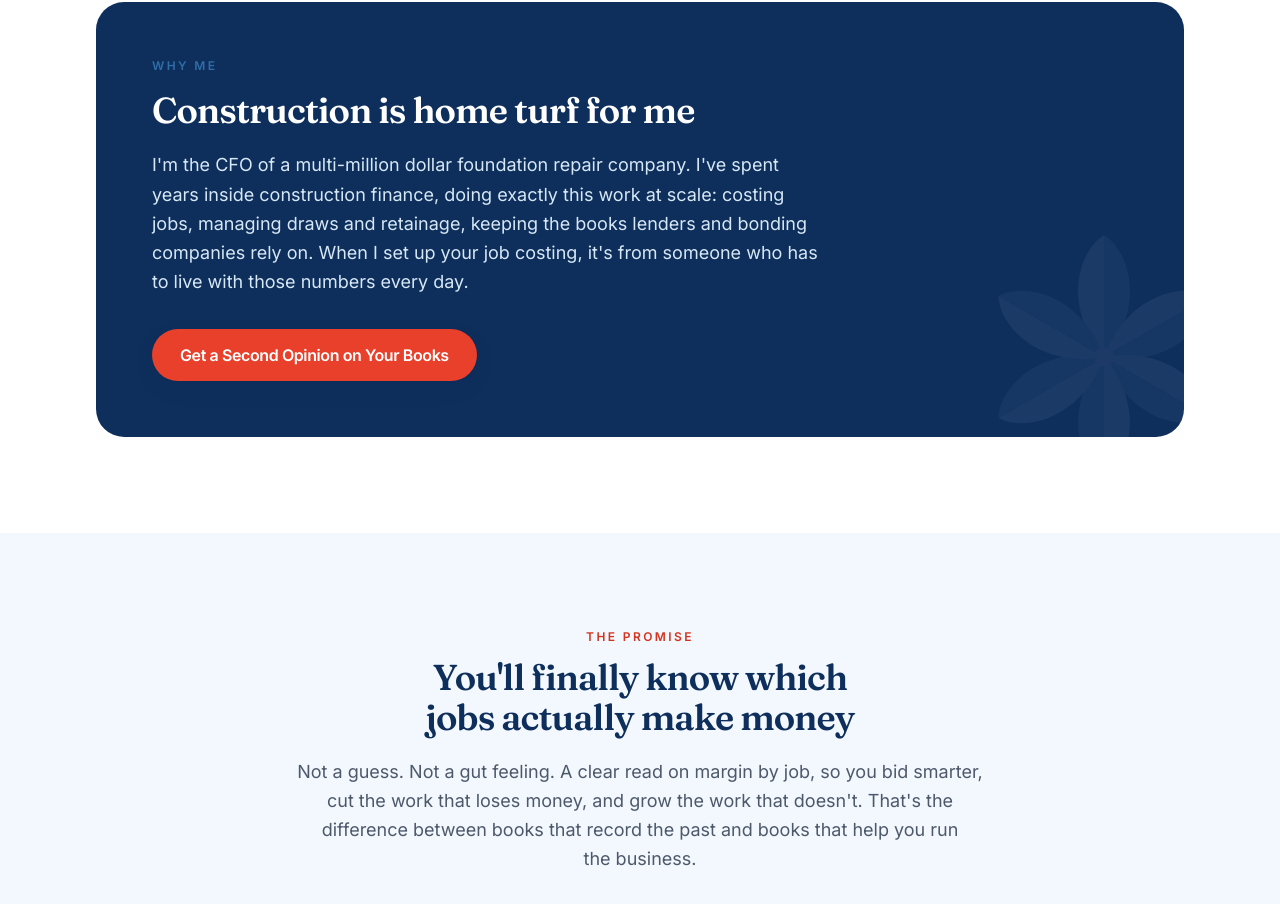
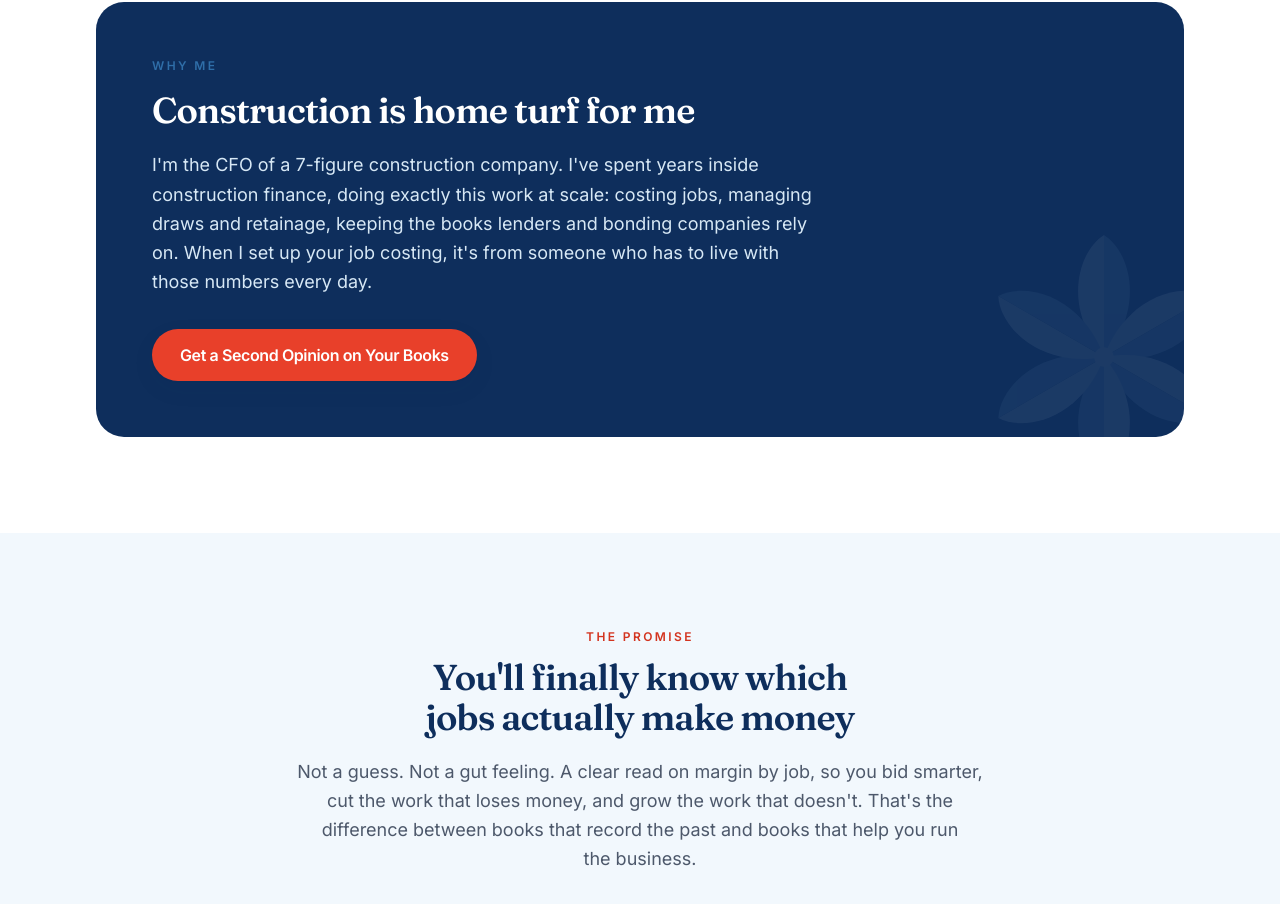
Before and after one commit to dewbwah/Starflower, a Next.js app: page /bookkeeping-for-contractors in a window 1280 px wide. Shown: the part 2227-3131 px from the top of the page. Built offline with nearby package versions, Linux system fonts and the light colour scheme.

Commit message:
Contractors: 7-figure construction company copy

```diff
--- a/app/bookkeeping-for-contractors/page.tsx
+++ b/app/bookkeeping-for-contractors/page.tsx
@@ -180,7 +180,7 @@ export default function ContractorsPage() {
                   Construction is home turf for me
                 </h2>
                 <p className="mt-5 text-lg leading-relaxed text-petal-100">
-                  I&apos;m the CFO of a multi-million dollar foundation repair company.
+                  I&apos;m the CFO of a 7-figure construction company.
                   I&apos;ve spent years inside construction finance, doing exactly this
                   work at scale: costing jobs, managing draws and retainage, keeping the
                   books lenders and bonding companies rely on. When I set up your job
```
